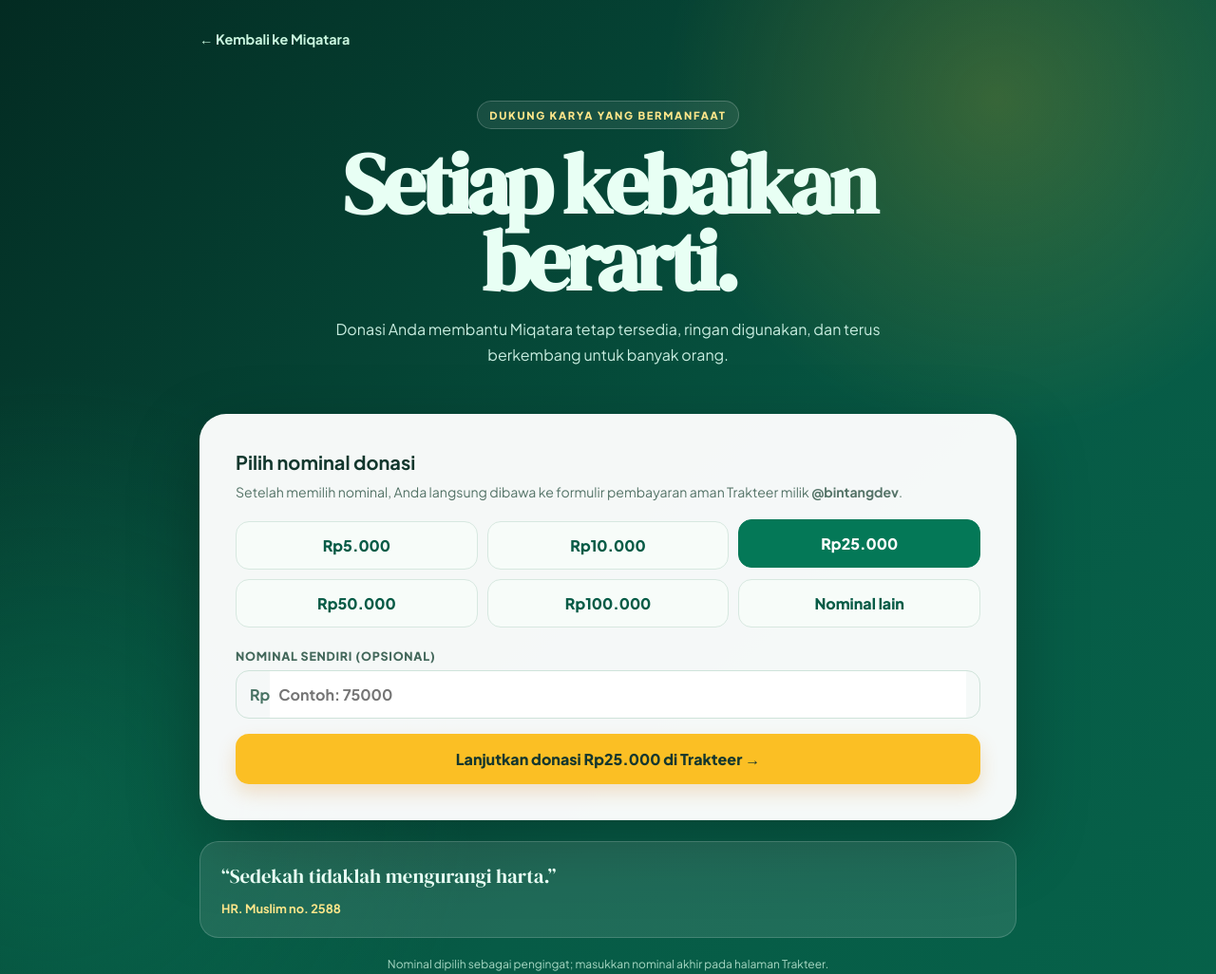
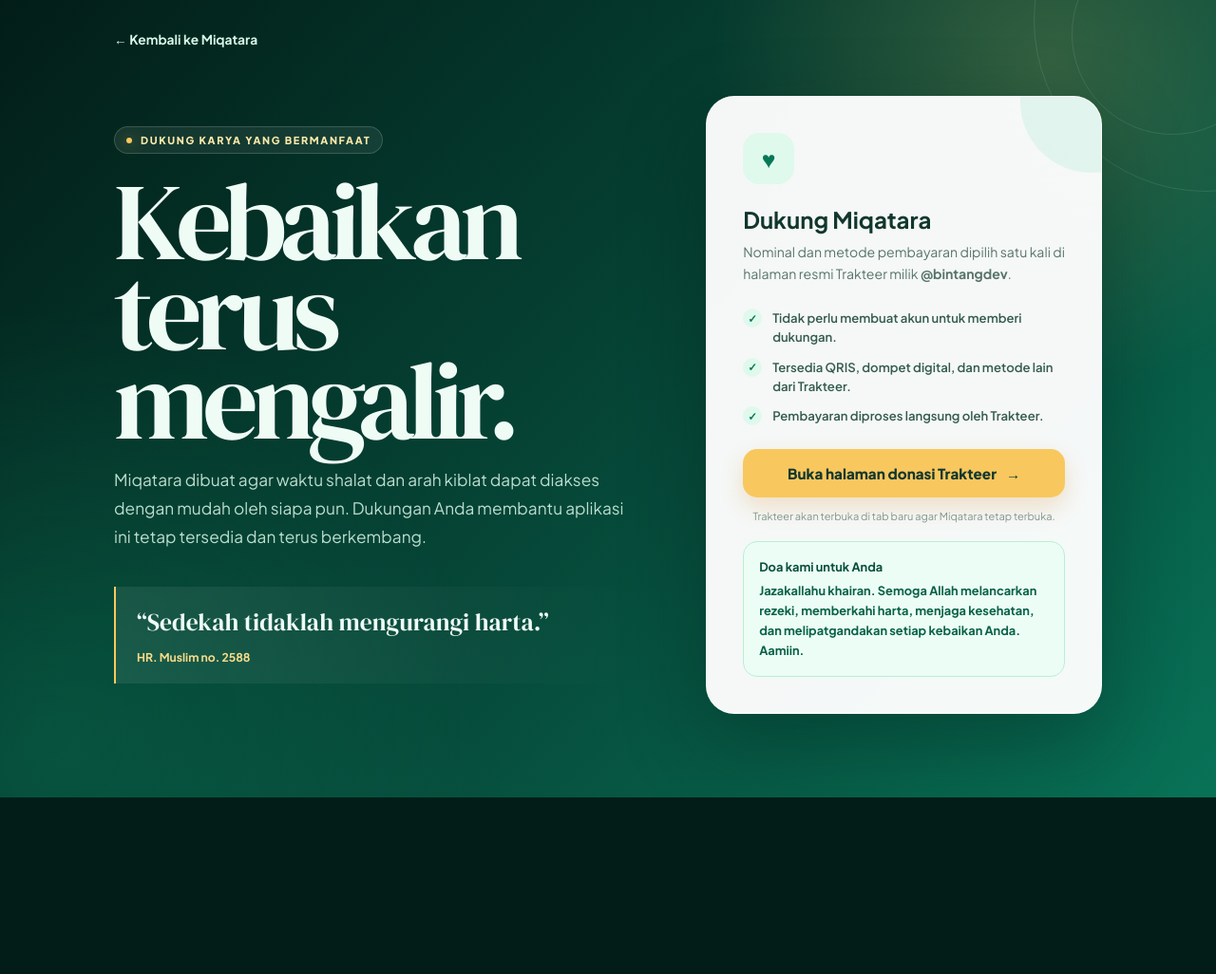
Before and after one commit to bintangmufti607-oss/isla, a website: page donasi.html in a window 1280 px wide. Shown: the whole page at 95% size. After the commit the page ends 840 px from the top, so only its background shows below. Drawn offline with Linux system fonts and the light colour scheme.

Commit message:
Redesign donation page

```diff
--- a/donasi.html
+++ b/donasi.html
@@ -4,116 +4,314 @@
   <meta charset="UTF-8">
   <meta name="viewport" content="width=device-width, initial-scale=1.0">
   <meta name="description" content="Dukung pengembangan Miqatara melalui Trakteer.">
+  <meta name="theme-color" content="#063f32">
   <title>Dukung Miqatara</title>
   <link rel="preconnect" href="https://fonts.googleapis.com">
   <link rel="preconnect" href="https://fonts.gstatic.com" crossorigin>
   <link href="https://fonts.googleapis.com/css2?family=DM+Serif+Display&family=Plus+Jakarta+Sans:wght@400;500;600;700;800&display=swap" rel="stylesheet">
   <style>
-    :root { color-scheme: light; }
+    :root {
+      color-scheme: dark;
+      --ink: #effcf6;
+      --muted: #b9ddce;
+      --emerald: #10b981;
+      --forest: #063f32;
+      --deep: #021d17;
+      --gold: #f8c85e;
+    }
+
     * { box-sizing: border-box; }
-    body { margin: 0; min-height: 100vh; color: #e8fff4; font-family: 'Plus Jakarta Sans', sans-serif; background: #032b22; }
-    .page { min-height: 100vh; overflow: hidden; padding: 24px; background: radial-gradient(circle at 82% 10%, rgba(251,191,36,.2), transparent 22rem), radial-gradient(circle at 4% 80%, rgba(16,185,129,.2), transparent 28rem), linear-gradient(135deg, #032b22, #075b46 65%, #066149); }
-    main { width: min(100%, 860px); margin: 0 auto; }
-    .back { color: #c9f6df; text-decoration: none; font-size: .9rem; font-weight: 700; display: inline-flex; align-items: center; gap: 8px; padding: 8px 0; }
-    .back:hover { color: #fcd34d; }
-    .hero { text-align: center; padding: 48px 12px 28px; }
-    .eyebrow { display: inline-block; border: 1px solid rgba(255,255,255,.2); border-radius: 99px; padding: 7px 12px; color: #fde68a; font-size: .7rem; font-weight: 800; letter-spacing: .15em; text-transform: uppercase; background: rgba(255,255,255,.08); }
-    h1 { font-family: 'DM Serif Display', Georgia, serif; font-size: clamp(3.2rem, 10vw, 5.6rem); line-height: .9; letter-spacing: -.055em; margin: 18px 0; }
-    .lead { max-width: 600px; margin: 0 auto; line-height: 1.7; color: #c8ede0; }
-    .card { margin-top: 20px; padding: clamp(22px, 5vw, 38px); border-radius: 28px; background: rgba(255,255,255,.96); color: #12372d; box-shadow: 0 26px 75px rgba(0,0,0,.25); }
-    h2 { margin: 0; font-size: 1.25rem; }
-    .sub { color: #547367; font-size: .88rem; line-height: 1.6; margin: 8px 0 20px; }
-    .amounts { display: grid; grid-template-columns: repeat(3, 1fr); gap: 10px; }
-    .amount { border: 1px solid #d7e8e0; color: #075b46; background: #f7fcf9; border-radius: 14px; padding: 14px 8px; cursor: pointer; font: inherit; font-weight: 800; transition: .15s ease; }
-    .amount:hover, .amount[aria-pressed="true"] { background: #047857; color: #fff; border-color: #047857; transform: translateY(-2px); }
-    label { display: block; color: #42675a; font-size: .78rem; font-weight: 800; margin: 22px 0 7px; text-transform: uppercase; letter-spacing: .06em; }
-    .custom { display: flex; align-items: center; border: 1px solid #cfe3da; border-radius: 14px; padding: 0 14px; }
-    .custom span { color: #477263; font-weight: 700; }
-    input { min-width: 0; width: 100%; padding: 14px 9px; border: 0; outline: 0; font: inherit; font-weight: 700; color: #12372d; }
-    .pay { width: 100%; margin-top: 16px; border: 0; border-radius: 14px; padding: 16px; cursor: pointer; color: #15372e; background: #fbbf24; font: inherit; font-weight: 800; font-size: 1rem; box-shadow: 0 9px 20px rgba(217,119,6,.2); }
-    .pay:hover { background: #fcd34d; }
-    .done { width: 100%; margin-top: 12px; border: 0; background: transparent; color: #047857; cursor: pointer; font: inherit; font-weight: 800; padding: 8px; }
-    .prayer { display: none; margin-top: 14px; padding: 14px; border-radius: 14px; color: #075b46; font-size: .9rem; font-weight: 700; line-height: 1.55; background: #ecfdf5; border: 1px solid #a7f3d0; }
-    .hadith { margin-top: 22px; border-radius: 20px; padding: 22px; background: rgba(255,255,255,.1); border: 1px solid rgba(255,255,255,.16); }
-    .hadith p { font-family: 'DM Serif Display', Georgia, serif; font-size: 1.3rem; line-height: 1.35; margin: 0; }
-    .hadith cite { display: block; margin-top: 12px; color: #fde68a; font-style: normal; font-size: .8rem; font-weight: 700; }
-    .note { text-align: center; color: #a8d9c4; font-size: .75rem; margin: 20px 0 4px; }
-    @media (max-width: 420px) { .page { padding: 16px; } .amounts { grid-template-columns: repeat(2, 1fr); } }
+
+    body {
+      margin: 0;
+      min-height: 100vh;
+      color: var(--ink);
+      font-family: 'Plus Jakarta Sans', sans-serif;
+      background: var(--deep);
+    }
+
+    a { color: inherit; }
+
+    .page {
+      position: relative;
+      min-height: 100vh;
+      overflow: hidden;
+      padding: 24px;
+      background:
+        radial-gradient(circle at 86% 8%, rgba(248, 200, 94, .19), transparent 22rem),
+        radial-gradient(circle at 4% 92%, rgba(16, 185, 129, .18), transparent 28rem),
+        linear-gradient(135deg, #021d17 0%, #064b3b 58%, #087257 100%);
+    }
+
+    .page::before,
+    .page::after {
+      position: absolute;
+      content: '';
+      border: 1px solid rgba(255, 255, 255, .1);
+      border-radius: 50%;
+      pointer-events: none;
+    }
+
+    .page::before { width: 360px; height: 360px; right: -170px; top: -160px; }
+    .page::after { width: 210px; height: 210px; right: -60px; top: -70px; }
+
+    main {
+      position: relative;
+      z-index: 1;
+      width: min(100%, 1040px);
+      margin: 0 auto;
+    }
+
+    .back {
+      display: inline-flex;
+      align-items: center;
+      gap: 9px;
+      padding: 9px 0;
+      color: #d5f5e7;
+      font-size: .86rem;
+      font-weight: 700;
+      text-decoration: none;
+    }
+
+    .back:hover { color: var(--gold); }
+
+    .layout {
+      display: grid;
+      grid-template-columns: minmax(0, 1.05fr) minmax(330px, .8fr);
+      gap: clamp(32px, 7vw, 76px);
+      align-items: center;
+      min-height: calc(100vh - 82px);
+      padding: 42px 0 64px;
+    }
+
+    .eyebrow {
+      display: inline-flex;
+      align-items: center;
+      gap: 9px;
+      padding: 7px 12px;
+      border: 1px solid rgba(255, 255, 255, .16);
+      border-radius: 999px;
+      color: #fde9a9;
+      background: rgba(255, 255, 255, .07);
+      font-size: .68rem;
+      font-weight: 800;
+      letter-spacing: .15em;
+      text-transform: uppercase;
+    }
+
+    .eyebrow::before {
+      width: 6px;
+      height: 6px;
+      border-radius: 50%;
+      background: var(--gold);
+      content: '';
+      box-shadow: 0 0 16px rgba(248, 200, 94, .8);
+    }
+
+    h1 {
+      max-width: 680px;
+      margin: 24px 0 20px;
+      font-family: 'DM Serif Display', Georgia, serif;
+      font-size: clamp(4rem, 9vw, 7.2rem);
+      font-weight: 400;
+      line-height: .82;
+      letter-spacing: -.06em;
+    }
+
+    .lead {
+      max-width: 590px;
+      margin: 0;
+      color: var(--muted);
+      font-size: clamp(.94rem, 2vw, 1.08rem);
+      line-height: 1.75;
+    }
+
+    .hadith {
+      max-width: 620px;
+      margin-top: 38px;
+      padding: 20px 22px;
+      border-left: 2px solid var(--gold);
+      background: linear-gradient(90deg, rgba(255, 255, 255, .08), transparent);
+    }
+
+    .hadith blockquote {
+      margin: 0;
+      font-family: 'DM Serif Display', Georgia, serif;
+      font-size: clamp(1.22rem, 3vw, 1.6rem);
+      line-height: 1.4;
+    }
+
+    .hadith cite {
+      display: block;
+      margin-top: 10px;
+      color: #f9dc88;
+      font-size: .76rem;
+      font-style: normal;
+      font-weight: 700;
+    }
+
+    .support-card {
+      position: relative;
+      overflow: hidden;
+      padding: clamp(26px, 5vw, 38px);
+      border: 1px solid rgba(255, 255, 255, .7);
+      border-radius: 30px;
+      color: #12372d;
+      background: rgba(255, 255, 255, .96);
+      box-shadow: 0 32px 90px rgba(0, 20, 14, .32);
+    }
+
+    .support-card::after {
+      position: absolute;
+      width: 150px;
+      height: 150px;
+      right: -65px;
+      top: -70px;
+      border-radius: 50%;
+      background: rgba(16, 185, 129, .09);
+      content: '';
+    }
+
+    .heart {
+      display: grid;
+      width: 54px;
+      height: 54px;
+      place-items: center;
+      border-radius: 17px;
+      color: #047857;
+      background: #dff9ed;
+      font-size: 1.55rem;
+    }
+
+    h2 { margin: 22px 0 8px; font-size: 1.5rem; line-height: 1.25; }
+
+    .card-copy {
+      margin: 0;
+      color: #58746a;
+      font-size: .88rem;
+      line-height: 1.65;
+    }
+
+    .points {
+      display: grid;
+      gap: 12px;
+      margin: 25px 0;
+      padding: 0;
+      list-style: none;
+    }
+
+    .points li {
+      display: flex;
+      align-items: flex-start;
+      gap: 11px;
+      color: #345b4d;
+      font-size: .82rem;
+      font-weight: 600;
+      line-height: 1.5;
+    }
+
+    .check {
+      flex: 0 0 auto;
+      display: grid;
+      width: 20px;
+      height: 20px;
+      place-items: center;
+      border-radius: 50%;
+      color: #047857;
+      background: #dff9ed;
+      font-size: .72rem;
+      font-weight: 900;
+    }
+
+    .trakteer-button {
+      display: flex;
+      align-items: center;
+      justify-content: center;
+      gap: 10px;
+      width: 100%;
+      padding: 16px 18px;
+      border-radius: 15px;
+      color: #15372e;
+      background: var(--gold);
+      box-shadow: 0 10px 24px rgba(217, 119, 6, .2);
+      font-size: .95rem;
+      font-weight: 800;
+      text-decoration: none;
+      transition: transform .18s ease, background .18s ease;
+    }
+
+    .trakteer-button:hover { transform: translateY(-2px); background: #ffda78; }
+
+    .provider-note {
+      margin: 12px 0 0;
+      color: #80968e;
+      font-size: .69rem;
+      line-height: 1.5;
+      text-align: center;
+    }
+
+    .prayer {
+      margin-top: 17px;
+      padding: 16px;
+      border: 1px solid #b8efd5;
+      border-radius: 15px;
+      color: #076147;
+      background: #ecfdf5;
+      font-size: .8rem;
+      font-weight: 650;
+      line-height: 1.65;
+    }
+
+    .prayer strong { display: block; margin-bottom: 4px; color: #064e3b; }
+
+    @media (max-width: 780px) {
+      .page { padding: 18px; }
+      .layout { grid-template-columns: 1fr; min-height: auto; padding: 48px 0; }
+      h1 { font-size: clamp(4rem, 20vw, 6.5rem); }
+      .support-card { max-width: 540px; }
+    }
   </style>
 </head>
 <body>
   <div class="page">
     <main>
-      <a class="back" href="index.html">← Kembali ke Miqatara</a>
-      <section class="hero">
-        <span class="eyebrow">Dukung karya yang bermanfaat</span>
-        <h1>Setiap kebaikan<br>berarti.</h1>
-        <p class="lead">Donasi Anda membantu Miqatara tetap tersedia, ringan digunakan, dan terus berkembang untuk banyak orang.</p>
-      </section>
+      <a class="back" href="index.html" aria-label="Kembali ke halaman utama Miqatara">← Kembali ke Miqatara</a>
 
-      <section class="card" aria-labelledby="donation-title">
-        <h2 id="donation-title">Pilih nominal donasi</h2>
-        <p class="sub">Setelah memilih nominal, Anda langsung dibawa ke formulir pembayaran aman Trakteer milik <strong>@bintangdev</strong>.</p>
-        <div class="amounts" role="group" aria-label="Pilihan nominal donasi">
-          <button class="amount" data-amount="5000" aria-pressed="false">Rp5.000</button>
-          <button class="amount" data-amount="10000" aria-pressed="false">Rp10.000</button>
-          <button class="amount" data-amount="25000" aria-pressed="true">Rp25.000</button>
-          <button class="amount" data-amount="50000" aria-pressed="false">Rp50.000</button>
-          <button class="amount" data-amount="100000" aria-pressed="false">Rp100.000</button>
-          <button class="amount" data-amount="0" aria-pressed="false">Nominal lain</button>
-        </div>
-        <label for="custom-amount">Nominal sendiri (opsional)</label>
-        <div class="custom"><span>Rp</span><input id="custom-amount" inputmode="numeric" autocomplete="off" placeholder="Contoh: 75000" aria-label="Nominal donasi sendiri"></div>
-        <button class="pay" id="pay-button">Lanjutkan donasi Rp25.000 di Trakteer →</button>
-        <button class="done" id="done-button" hidden>Saya sudah berdonasi</button>
-        <div class="prayer" id="prayer-message" role="status">Jazakallahu khairan atas kebaikan Anda. Semoga Allah melancarkan rezeki, memberkahi harta, menjaga kesehatan, dan melipatgandakan setiap kebaikan Anda. Aamiin.</div>
-      </section>
+      <div class="layout">
+        <section aria-labelledby="page-title">
+          <span class="eyebrow">Dukung karya yang bermanfaat</span>
+          <h1 id="page-title">Kebaikan<br>terus mengalir.</h1>
+          <p class="lead">Miqatara dibuat agar waktu shalat dan arah kiblat dapat diakses dengan mudah oleh siapa pun. Dukungan Anda membantu aplikasi ini tetap tersedia dan terus berkembang.</p>
 
-      <aside class="hadith">
-        <p>“Sedekah tidaklah mengurangi harta.”</p>
-        <cite>HR. Muslim no. 2588</cite>
-      </aside>
-      <p class="note">Nominal dipilih sebagai pengingat; masukkan nominal akhir pada halaman Trakteer.</p>
+          <aside class="hadith" aria-label="Hadis tentang sedekah">
+            <blockquote>“Sedekah tidaklah mengurangi harta.”</blockquote>
+            <cite>HR. Muslim no. 2588</cite>
+          </aside>
+        </section>
+
+        <section class="support-card" aria-labelledby="support-title">
+          <div class="heart" aria-hidden="true">♥</div>
+          <h2 id="support-title">Dukung Miqatara</h2>
+          <p class="card-copy">Nominal dan metode pembayaran dipilih satu kali di halaman resmi Trakteer milik <strong>@bintangdev</strong>.</p>
+
+          <ul class="points">
+            <li><span class="check">✓</span><span>Tidak perlu membuat akun untuk memberi dukungan.</span></li>
+            <li><span class="check">✓</span><span>Tersedia QRIS, dompet digital, dan metode lain dari Trakteer.</span></li>
+            <li><span class="check">✓</span><span>Pembayaran diproses langsung oleh Trakteer.</span></li>
+          </ul>
+
+          <a class="trakteer-button" href="https://trakteer.id/bintangdev/tip" target="_blank" rel="noopener noreferrer">
+            Buka halaman donasi Trakteer <span aria-hidden="true">→</span>
+          </a>
+          <p class="provider-note">Trakteer akan terbuka di tab baru agar Miqatara tetap terbuka.</p>
+
+          <div class="prayer">
+            <strong>Doa kami untuk Anda</strong>
+            Jazakallahu khairan. Semoga Allah melancarkan rezeki, memberkahi harta, menjaga kesehatan, dan melipatgandakan setiap kebaikan Anda. Aamiin.
+          </div>
+        </section>
+      </div>
     </main>
   </div>
-  <script>
-    // Halaman /tip adalah checkout sederhana Trakteer, bukan profil kreator.
-    // Pembayaran tetap diproses pihak Trakteer agar metode bayar dan data
-    // pendukung tidak pernah melewati server Miqatara.
-    const trakteerUrl = 'https://trakteer.id/bintangdev/tip';
-    const amountButtons = document.querySelectorAll('.amount');
-    const customAmount = document.getElementById('custom-amount');
-    const payButton = document.getElementById('pay-button');
-    const doneButton = document.getElementById('done-button');
-    const prayerMessage = document.getElementById('prayer-message');
-    let selectedAmount = 25000;
-
-    function formatRupiah(amount) { return new Intl.NumberFormat('id-ID').format(amount); }
-    function updatePayLabel() {
-      const custom = Number(customAmount.value.replace(/\D/g, ''));
-      const amount = custom > 0 ? custom : selectedAmount;
-      payButton.textContent = amount > 0 ? `Lanjutkan donasi Rp${formatRupiah(amount)} di Trakteer →` : 'Lanjutkan donasi di Trakteer →';
-    }
-    amountButtons.forEach(button => button.addEventListener('click', () => {
-      selectedAmount = Number(button.dataset.amount);
-      customAmount.value = '';
-      amountButtons.forEach(item => item.setAttribute('aria-pressed', item === button ? 'true' : 'false'));
-      updatePayLabel();
-      if (selectedAmount === 0) customAmount.focus();
-    }));
-    customAmount.addEventListener('input', updatePayLabel);
-    payButton.addEventListener('click', () => {
-      localStorage.setItem('miqatara-awaiting-payment', 'true');
-      window.location.assign(trakteerUrl);
-    });
-    doneButton.addEventListener('click', () => {
-      prayerMessage.style.display = 'block';
-      doneButton.hidden = true;
-      localStorage.removeItem('miqatara-awaiting-payment');
-      localStorage.setItem('miqatara-donation-thanks', 'true');
-    });
-    if (localStorage.getItem('miqatara-awaiting-payment') === 'true') doneButton.hidden = false;
-    if (localStorage.getItem('miqatara-donation-thanks') === 'true') prayerMessage.style.display = 'block';
-  </script>
 </body>
 </html>
```
